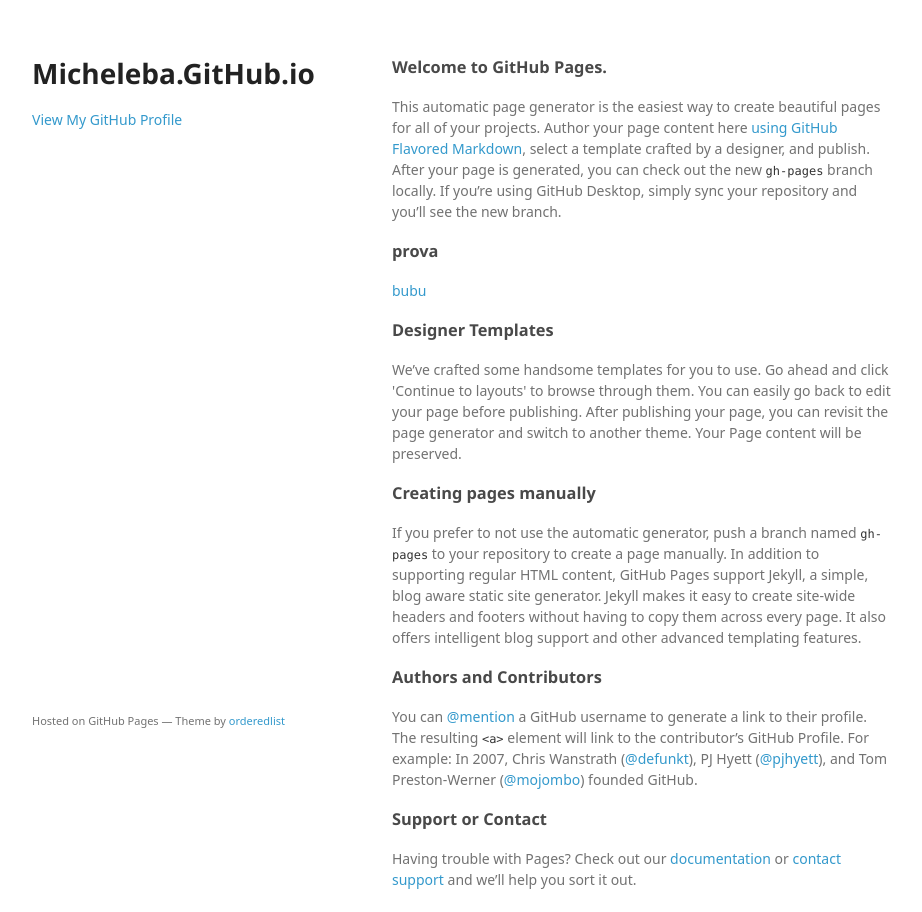
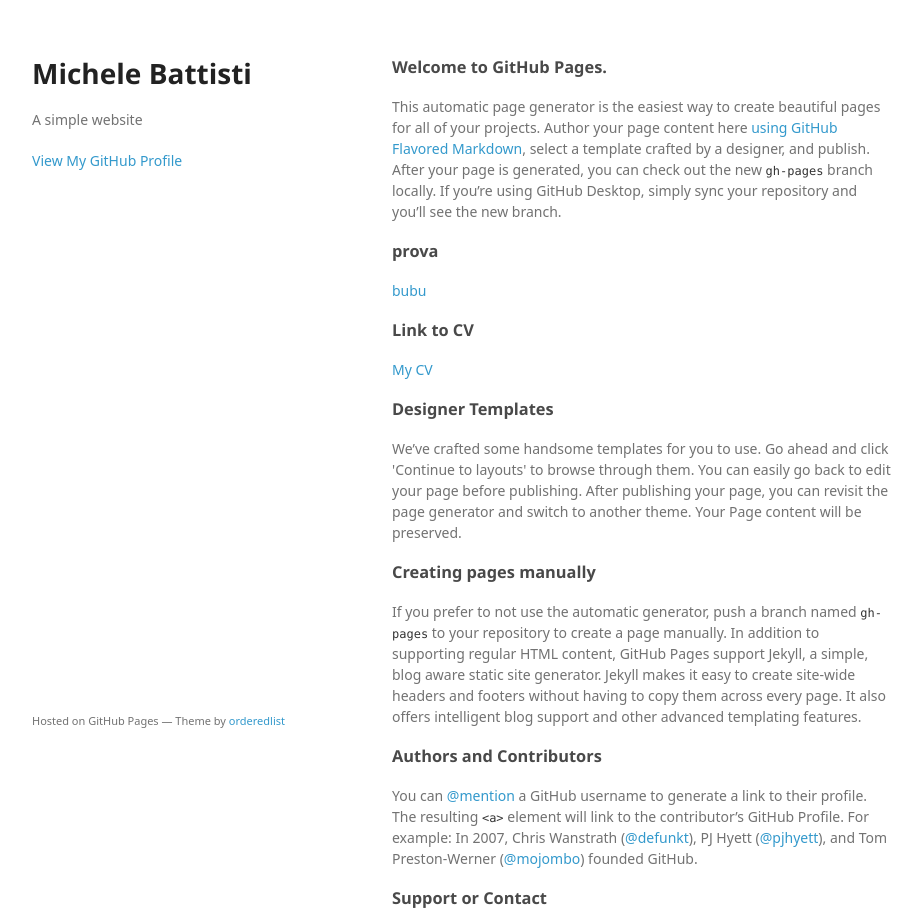
Before and after one commit to micheleba/micheleba.github.io, a plain HTML site: page index.html in a window 1280 px wide. Shown: the top 912 px of the page, without its empty margins (178-1100 px from the left). Drawn offline with Linux system fonts and the light colour scheme; a web font is replaced by a local one.

```diff
--- a/index.html
+++ b/index.html
@@ -3,7 +3,7 @@
   <head>
     <meta charset="utf-8">
     <meta http-equiv="X-UA-Compatible" content="chrome=1">
-    <title>Micheleba.GitHub.io by micheleba</title>
+    <title>Michele Battisti by micheleba</title>
 
     <link rel="stylesheet" href="stylesheets/styles.css">
     <link rel="stylesheet" href="stylesheets/github-light.css">
@@ -15,8 +15,8 @@
   <body>
     <div class="wrapper">
       <header>
-        <h1>Micheleba.GitHub.io</h1>
-        <p></p>
+        <h1>Michele Battisti</h1>
+        <p>A simple website</p>
 
 
         <p class="view"><a href="https://github.com/micheleba">View My GitHub Profile</a></p>
@@ -32,6 +32,11 @@
 <a id="prova" class="anchor" href="#prova" aria-hidden="true"><span class="octicon octicon-link"></span></a>prova</h3>
 
 <p><a href="www.google.com">bubu</a></p>
+
+<h3>
+<a id="link-to-cv" class="anchor" href="#link-to-cv" aria-hidden="true"><span class="octicon octicon-link"></span></a>Link to CV</h3>
+
+<p><a href="http://micheleba.github.io/cv.pdf">My CV</a></p>
 
 <h3>
 <a id="designer-templates" class="anchor" href="#designer-templates" aria-hidden="true"><span class="octicon octicon-link"></span></a>Designer Templates</h3>
```
Also changed, not shown: params.json (+1 -1 lines).
